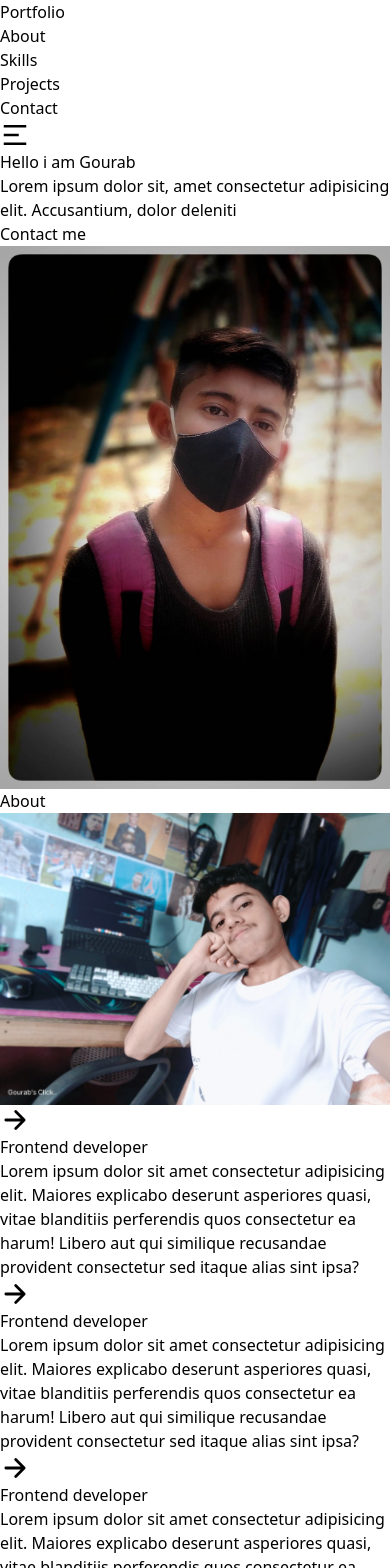
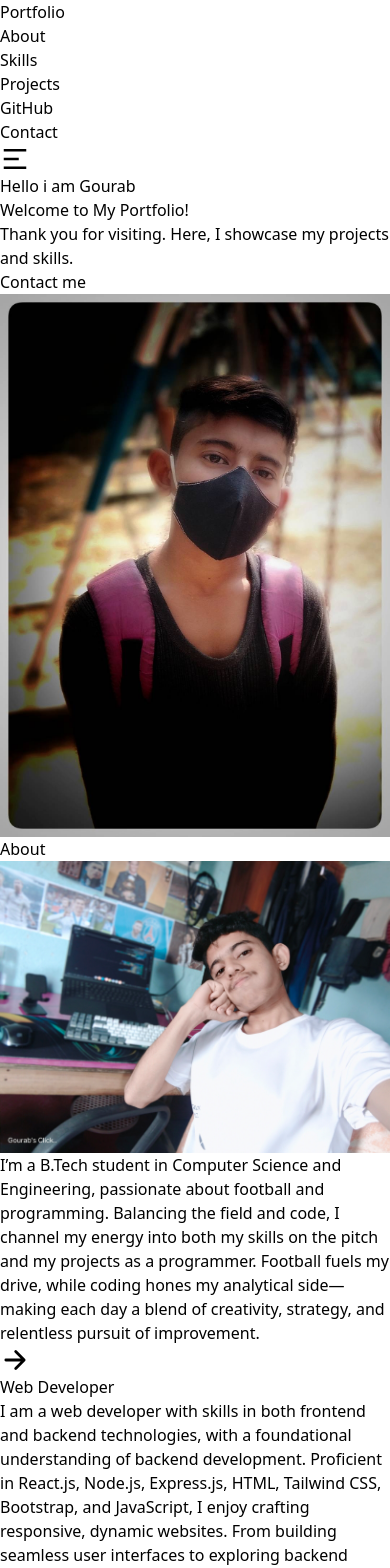
Before and after one commit to gourabofficial/React-Portfolio, a React (Vite) app in the folder Portfolio/: page / in a window 390 px wide. Shown: the top 1568 px of the page. Built offline with nearby package versions, Linux system fonts and the light colour scheme.

Commit message:
some design add

```diff
--- a/Portfolio/src/Components/About/About.jsx
+++ b/Portfolio/src/Components/About/About.jsx
@@ -6,7 +6,7 @@ export const About = () => {
   return (
     <div className="text-white md:flex overflow-hidden items-center md:flex-wrap md:justify-center bg-black shadow-xl mx-0 md:mx-20 bg-opacity-30 rounded-lg p-12">
       <div className="flex flex-col items-center md:items-start">
-        <h2 className="text-2xl md:text-4xl font-bold mb-4  "> About</h2>
+        <h2 className="text-2xl md:text-4xl font-bold mb-4  "> About </h2>
         <div className="md:flex flex-wrap flex-col md:flex-row items-center">
           <img
             className="md:h-72 md:w-96 rounded-lg shadow-lg
@@ -16,20 +16,38 @@ export const About = () => {
             alt="About"
           />
 
-          <ul className="md:ml-8" >
+          <ul className="md:ml-8">
+            <div className="flex gap-3 py-4">
+              <span className="w-96">
+                <h1 className="text-xl md:text-2xl font-semibold leading-normal "></h1>
+                <p className="text-md md:text-md leading-tight ">
+                  I’m a B.Tech student in Computer Science and Engineering,
+                  passionate about football and programming. Balancing the field
+                  and code, I channel my energy into both my skills on the pitch
+                  and my projects as a programmer. Football fuels my drive,
+                  while coding hones my analytical side—making each day a blend
+                  of creativity, strategy, and relentless pursuit of
+                  improvement.
+                </p>
+              </span>
+            </div>
+
             <div className="flex gap-3 py-4">
               <IoArrowForward size={30} className="mt-1" />
 
               <span className="w-96">
-                <h1 className="text-xl md:text-2xl font-semibold leading-normal">
-                  Frontend developer
+                <h1 className="text-xl md:text-2xl font-semibold leading-normal mb-2">
+                  Web Developer
                 </h1>
                 <p className="text-sm md:text-md leading-tight">
-                  Lorem ipsum dolor sit amet consectetur adipisicing elit.
-                  Maiores explicabo deserunt asperiores quasi, vitae blanditiis
-                  perferendis quos consectetur ea harum! Libero aut qui
-                  similique recusandae provident consectetur sed itaque alias
-                  sint ipsa?
+                  I am a web developer with skills in both frontend and backend
+                  technologies, with a foundational understanding of backend
+                  development. Proficient in React.js, Node.js, Express.js,
+                  HTML, Tailwind CSS, Bootstrap, and JavaScript, I enjoy
+                  crafting responsive, dynamic websites. From building seamless
+                  user interfaces to exploring backend integration, I bring
+                  projects to life with a focus on modern web technologies and a
+                  clean, user-centric design approach.
                 </p>
               </span>
             </div>
@@ -37,31 +55,15 @@ export const About = () => {
               <IoArrowForward size={30} className="mt-1" />
 
               <span className="w-96">
-                <h1 className="text-xl md:text-2xl font-semibold leading-normal">
-                  Frontend developer
+                <h1 className="text-xl md:text-2xl font-semibold leading-normal mb-2">
+                  Proficiency in Programming Languages
                 </h1>
                 <p className="text-sm md:text-md leading-tight">
-                  Lorem ipsum dolor sit amet consectetur adipisicing elit.
-                  Maiores explicabo deserunt asperiores quasi, vitae blanditiis
-                  perferendis quos consectetur ea harum! Libero aut qui
-                  similique recusandae provident consectetur sed itaque alias
-                  sint ipsa?
-                </p>
-              </span>
-            </div>
-            <div className="flex gap-3 py-4">
-              <IoArrowForward size={30} className="mt-1" />
-
-              <span className="w-96">
-                <h1 className="text-xl md:text-2xl font-semibold leading-normal">
-                  Frontend developer
-                </h1>
-                <p className="text-sm md:text-md leading-tight">
-                  Lorem ipsum dolor sit amet consectetur adipisicing elit.
-                  Maiores explicabo deserunt asperiores quasi, vitae blanditiis
-                  perferendis quos consectetur ea harum! Libero aut qui
-                  similique recusandae provident consectetur sed itaque alias
-                  sint ipsa?
+                  Proficient in multiple programming languages including  C, C++, JavaScript,
+                  and Good foundation of Core Java. Strong expertise in algorithm design, data
+                  structures, and complex problem-solving. Focus on writing
+                  clean, optimized code for software development, create project
+                   and competitive programming.
                 </p>
               </span>
             </div>
--- a/Portfolio/src/Components/Home/Home.jsx
+++ b/Portfolio/src/Components/Home/Home.jsx
@@ -6,13 +6,13 @@ export const Home = () => {
   return (
     <div className="text-white flex w-full justify-between items-start p-10 md:p-20">
       <div className="md:w-2/4 md:pt-10 ">
-        <h1 className="text-xl md:text-6xl font-bold flex leading-normal tracking-tighter">
+        <h1 className="text-xl md:text-6xl font-bold flex leading-normal tracking-tighter mb-2">
           Hello i am Gourab
         </h1>
-        <p className="text-sm md:text-2xl tracking-tight ">
-          Lorem ipsum dolor sit, amet consectetur adipisicing elit. Accusantium,
-          dolor deleniti
+        <p className="text-sm md:text-2xl tracking-tight font-medium ">
+        Welcome to My Portfolio!
         </p>
+        <p className="font-medium" >Thank you for visiting. Here, I showcase my projects and skills.</p>
         <button className="mt-5 md:md-10 text-white py02 px-3 text-sm md:text-lg md:py-2 md:px-4
         hover:opacity-85 duration-300 hover:scale-105
          font-semibold rounded-3xl bg-[#942f50]" > Contact me</button>
--- a/Portfolio/src/Components/Navber/Navber.jsx
+++ b/Portfolio/src/Components/Navber/Navber.jsx
@@ -5,36 +5,44 @@ const Navbar = () => {
   const [menu, setMenu] = useState(false);
 
   return (
-    <nav className="flex flex-wrap justify-between md:items-center text-white px-10 pt-6 md:px-20">
-      <span className="text-xl font-bold tracking-wide">Portfolio</span>
+    <nav className="flex flex-wrap justify-between md:items-center text-white px-10 pt-6 md:px-20 space-x-8 ml-auto">
+      <span className="text-3xl font-bold tracking-wide transition duration-300
+       hover:bg-gray-400 hover:scale-110 rounded-lg">
+        Portfolio
+      </span>
 
       <ul
         className={`${
           menu ? "block" : "hidden"
-        } md:flex gap-6 mx-auto mt-4 md:mt-0 font-semibold bg-black bg-opacity-30 md:bg-transparent md:static rounded-xl md:rounded-none px-2 py-2 md:p-0`}
+        } md:flex gap-6 mx-auto mt-4 md:mt-0 font-semibold text-lg bg-black bg-opacity-30 md:bg-transparent md:static rounded-xl md:rounded-none px-2 py-2 md:p-0`}
       >
         <a href="#About">
-          <li className="text-md transition-all duration-300 p-1 md:p-0">
+          <li className="text-md  p-1 md:p-0 transition duration-300 hover:bg-gray-400 hover:scale-110 rounded-lg">
             About
           </li>
         </a>
         <a href="#Skills">
-          <li className="text-md transition-all duration-300 p-1 md:p-0">
+          <li className="text-md  p-1 md:p-0 transition duration-300 hover:bg-gray-400 hover:scale-110 rounded-lg">
             Skills
           </li>
         </a>
+
         <a href="#Projects">
-          <li className="text-md transition-all duration-300 p-1 md:p-0">
+          <li className="text-md transition duration-300 hover:bg-gray-400 hover:scale-110 rounded-lg p-1 md:p-0">
             Projects
           </li>
         </a>
+        <a href="#Github">
+          <li className="text-md transition duration-300 hover:bg-gray-400 hover:scale-110 rounded-lg p-1 md:p-0">
+            GitHub
+          </li>
+        </a>
         <a href="#Contact">
-          <li className="text-md transition-all duration-300 p-1 md:p-0">
+          <li className="text-md transition duration-300 hover:bg-gray-400 hover:scale-110 rounded-lg p-1 md:p-0">
             Contact
           </li>
         </a>
       </ul>
-
 
       <div className="md:hidden absolute right-10 top-6">
         {menu ? (
```
